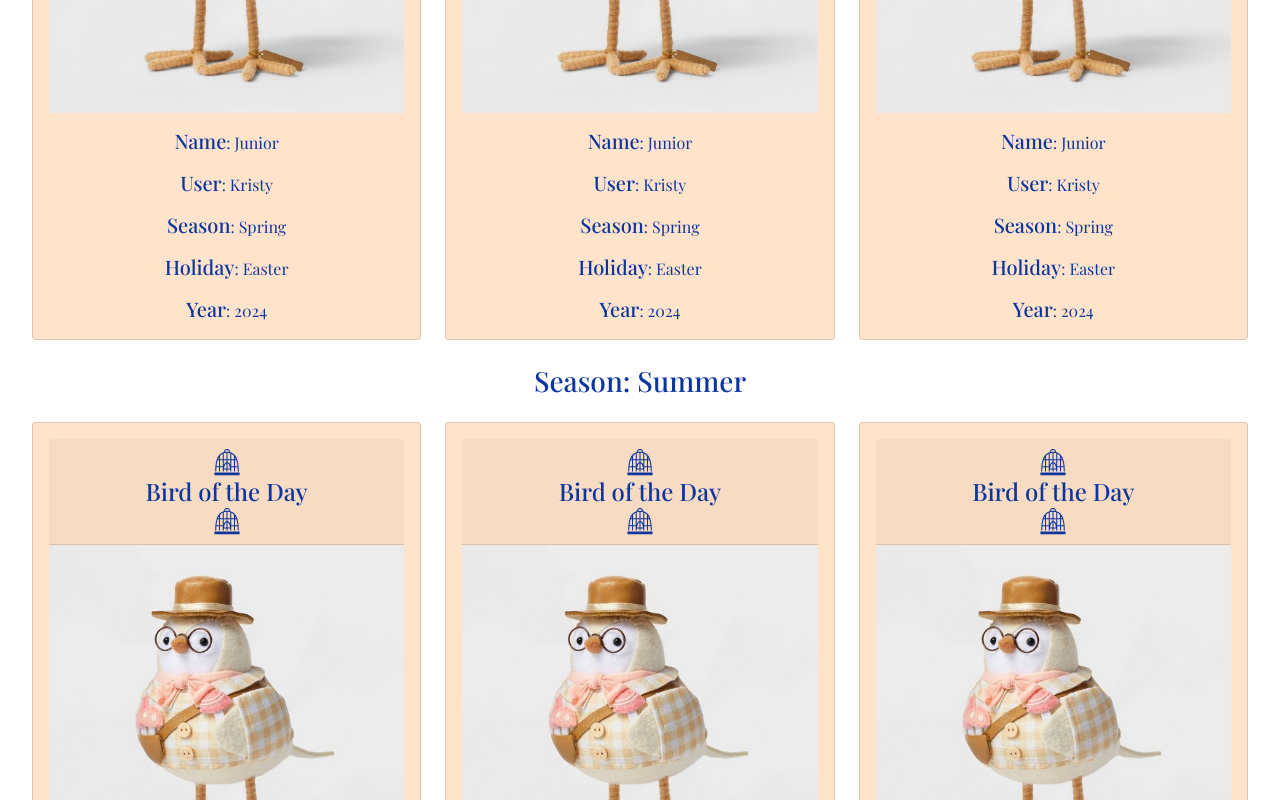
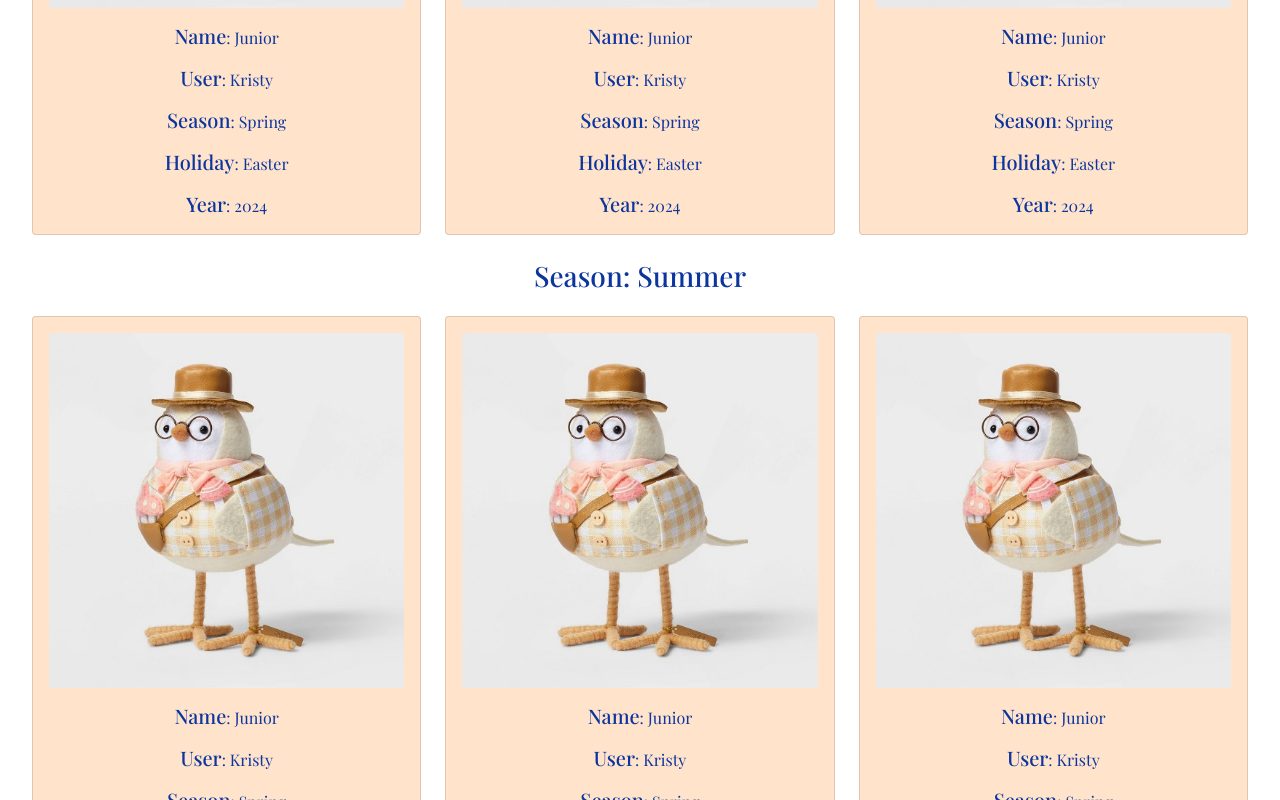
Before and after one commit to kprieto14/Birbs, a React (Vite) app in the folder ClientApp/: page /birdcage-list in a window 1280 px wide. Shown: the part 680-1480 px from the top of the page. Built offline with nearby package versions, Linux system fonts and the light colour scheme; a web font is replaced by a local one.

Commit message:
Change component for pet grid

```diff
--- /dev/null
+++ b/ClientApp/src/components/NoTitleCage.tsx
@@ -0,0 +1,21 @@
+import React from "react";
+import { Card, Col } from "react-bootstrap";
+import Junior from "../assets/junior-bird.jpeg"
+
+export function NoTitleCage() {
+    return (
+        <Card className="bird-cage-card">
+            <Card.Body>
+                <Card.Img variant="" src={Junior}/>
+
+                <Col className="text-center">
+                    <Card.Text><span className="bold-underline h5">Name</span>: Junior</Card.Text>
+                    <Card.Text><span className="bold-underline h5">User</span>: Kristy</Card.Text>
+                    <Card.Text><span className="bold-underline h5">Season</span>: Spring</Card.Text>
+                    <Card.Text><span className="bold-underline h5">Holiday</span>: Easter</Card.Text>
+                    <Card.Text><span className="bold-underline h5">Year</span>: 2024</Card.Text>
+                </Col>
+            </Card.Body>
+        </Card>
+    )
+}
--- a/ClientApp/src/pages/BirdCageList.tsx
+++ b/ClientApp/src/pages/BirdCageList.tsx
@@ -3,7 +3,7 @@ import { Button, Col, Row } from "react-bootstrap";
 import { Link } from "react-router-dom";
 import IconCenter from "../components/IconCenter";
 import { FaSortDown } from "react-icons/fa6";
-import { BirdCage } from "../components/BirdCage";
+import { NoTitleCage } from "../components/NoTitleCage";
 
 export function BirdCageList() {
     return (
@@ -23,16 +23,16 @@ export function BirdCageList() {
 
             <h3>Season: Spring</h3>
             <div className="bird-grid">
-                <BirdCage />
-                <BirdCage />
-                <BirdCage />
+                <NoTitleCage />
+                <NoTitleCage />
+                <NoTitleCage />
             </div>
 
             <h3>Season: Summer</h3>
             <div className="bird-grid">
-                <BirdCage />
-                <BirdCage />
-                <BirdCage />
+                <NoTitleCage />
+                <NoTitleCage />
+                <NoTitleCage />
             </div>
 
         </section>
```
